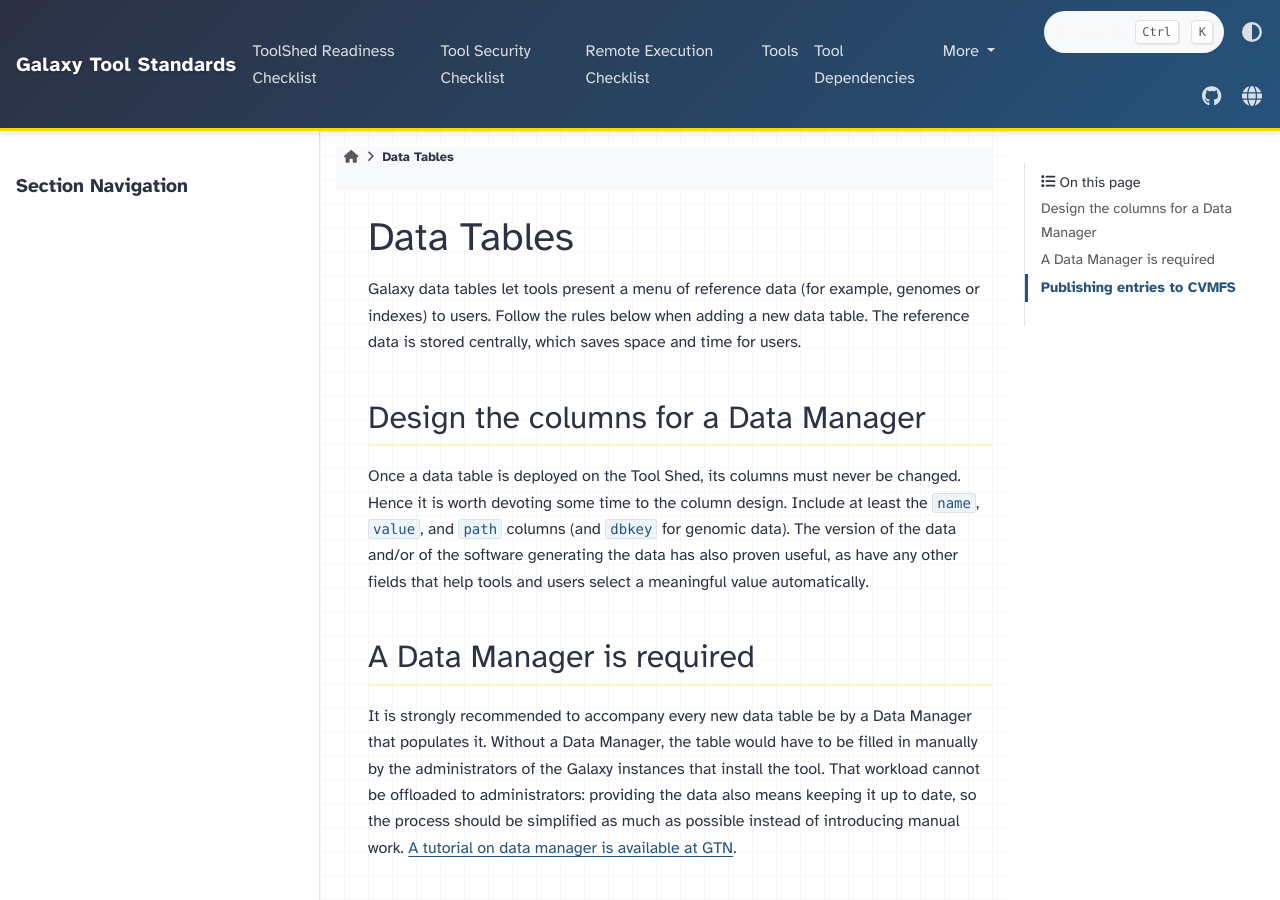
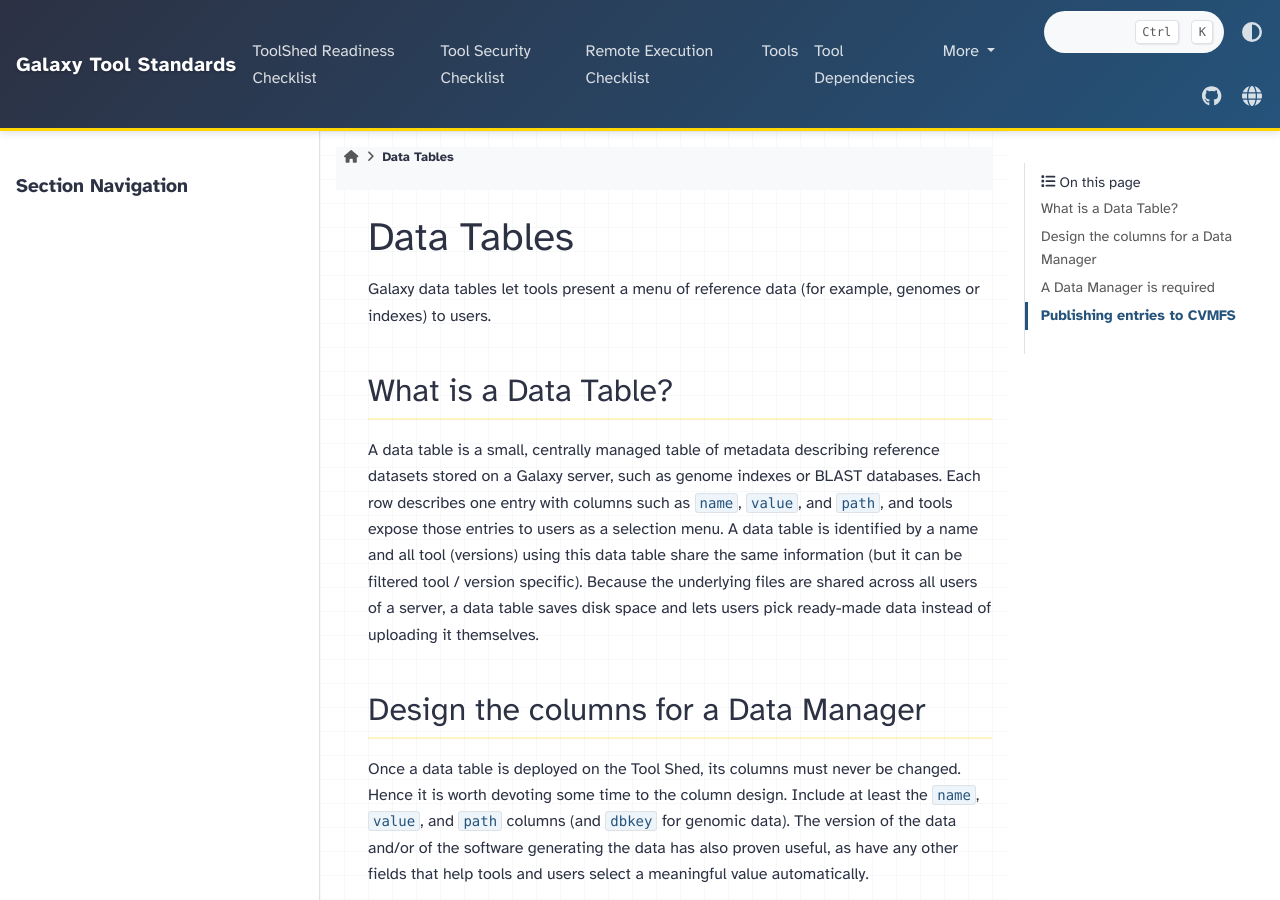
Before and after one commit to galaxy-iuc/standards, a Sphinx documentation site: the page built from docs/best_practices/datatables.rst, in a window 1280 px wide and 900 px high. Built offline with Sphinx 7.4.7 and the PyData theme 0.15.4, drawn with Linux system fonts in a browser that asks for light colours.

Commit message:
introduce data tables

```diff
--- a/docs/best_practices/datatables.rst
+++ b/docs/best_practices/datatables.rst
@@ -2,9 +2,20 @@ Data Tables
 ===========
 
 Galaxy data tables let tools present a menu of reference data (for example,
-genomes or indexes) to users. Follow the rules below when adding a new data
-table. The reference data is stored centrally, which saves space and time
-for users.
+genomes or indexes) to users.
+
+What is a Data Table?
+---------------------
+
+A data table is a small, centrally managed table of metadata describing
+reference datasets stored on a Galaxy server, such as genome indexes or
+BLAST databases. Each row describes one entry with columns such as
+``name``, ``value``, and ``path``, and tools expose those entries to users
+as a selection menu. A data table is identified by a name and all tool
+(versions) using this data table share the same information (but it can
+be filtered tool / version specific). Because the underlying files are shared across all
+users of a server, a data table saves disk space and lets users pick
+ready-made data instead of uploading it themselves.
 
 Design the columns for a Data Manager
 -------------------------------------
```
